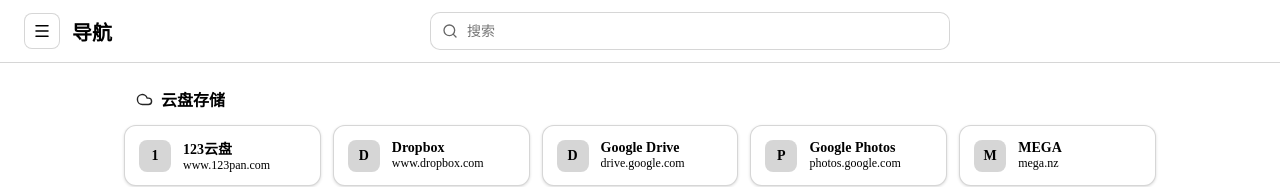
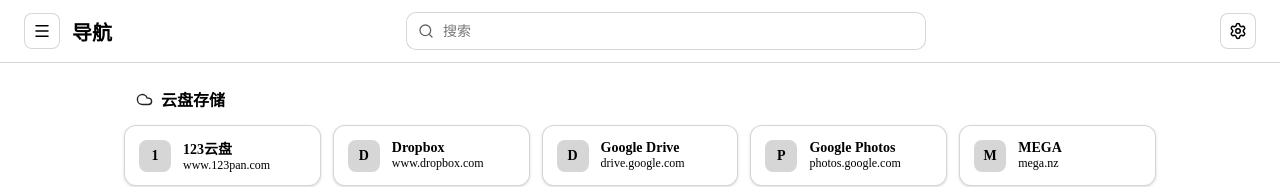
Before and after one commit to PoilV/PoilV.github.io, a plain HTML site: page index.html in a window 1280 px wide. Shown: the top 187 px of the page. Drawn offline with nearby package versions, Linux system fonts and the light colour scheme.

Commit message:
顶栏加设置齿轮入口，链接到 admin 管理页

```diff
--- a/index.html
+++ b/index.html
@@ -51,6 +51,14 @@
     background: var(--card); color: var(--text);
   }
   #search:focus { border-color: var(--accent); }
+  .admin-link {
+    display: inline-flex; align-items: center; justify-content: center;
+    width: 36px; height: 36px; flex-shrink: 0;
+    border: 1px solid var(--border); border-radius: 8px;
+    background: var(--card); color: var(--text);
+  }
+  .admin-link .lucide { width: 18px; height: 18px; }
+  .admin-link:hover { border-color: var(--accent); color: var(--accent); }
 
   /* 左侧导航 */
   #sideNav {
@@ -137,6 +145,7 @@
     <i data-lucide="search" aria-hidden="true"></i>
     <input id="search" type="search" placeholder="搜索" aria-label="搜索" autocomplete="off" spellcheck="false">
   </div>
+  <a class="admin-link" href="admin.html" aria-label="管理设置"><i data-lucide="settings" aria-hidden="true"></i></a>
 </header>
 
 <nav id="sideNav"></nav>
```
